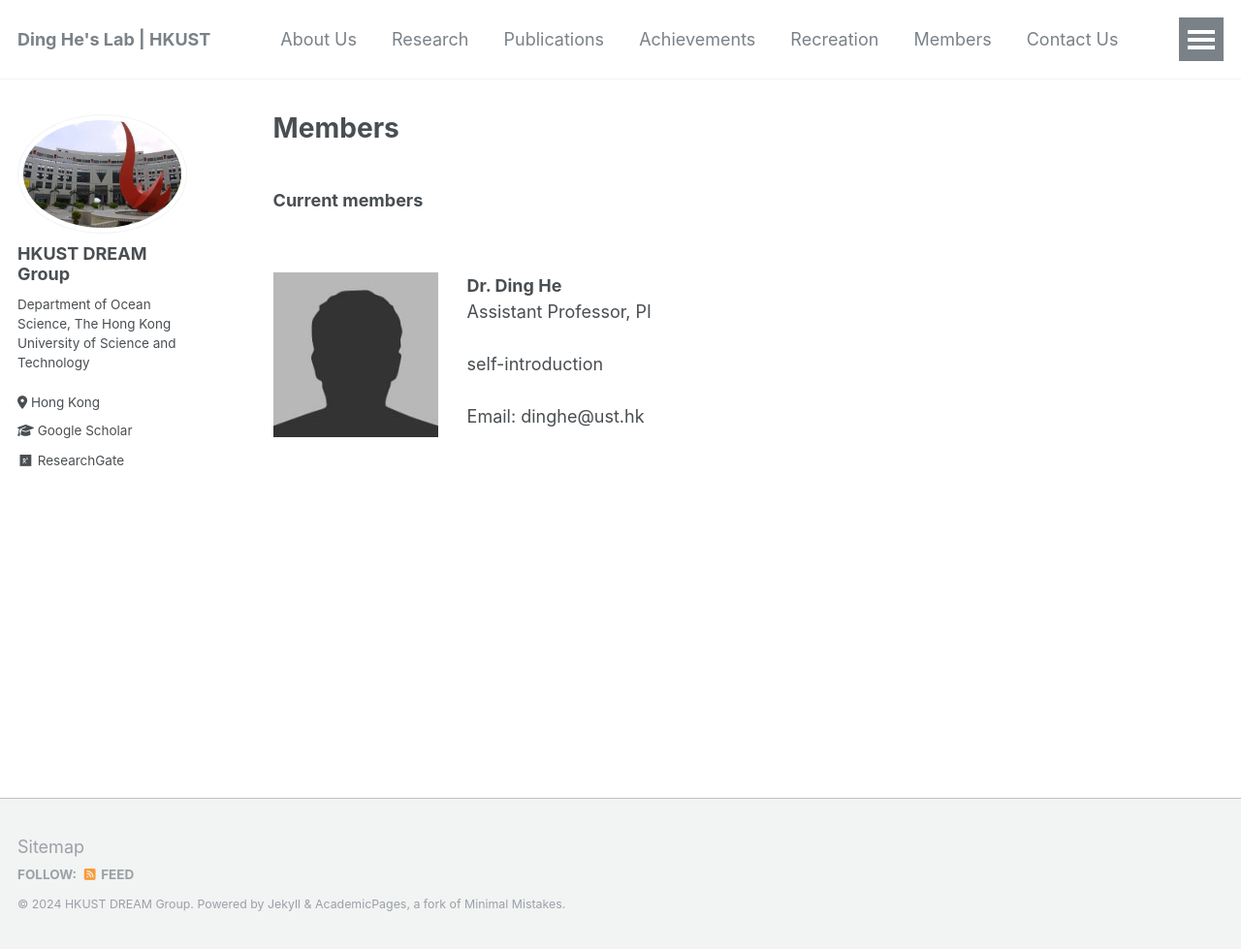
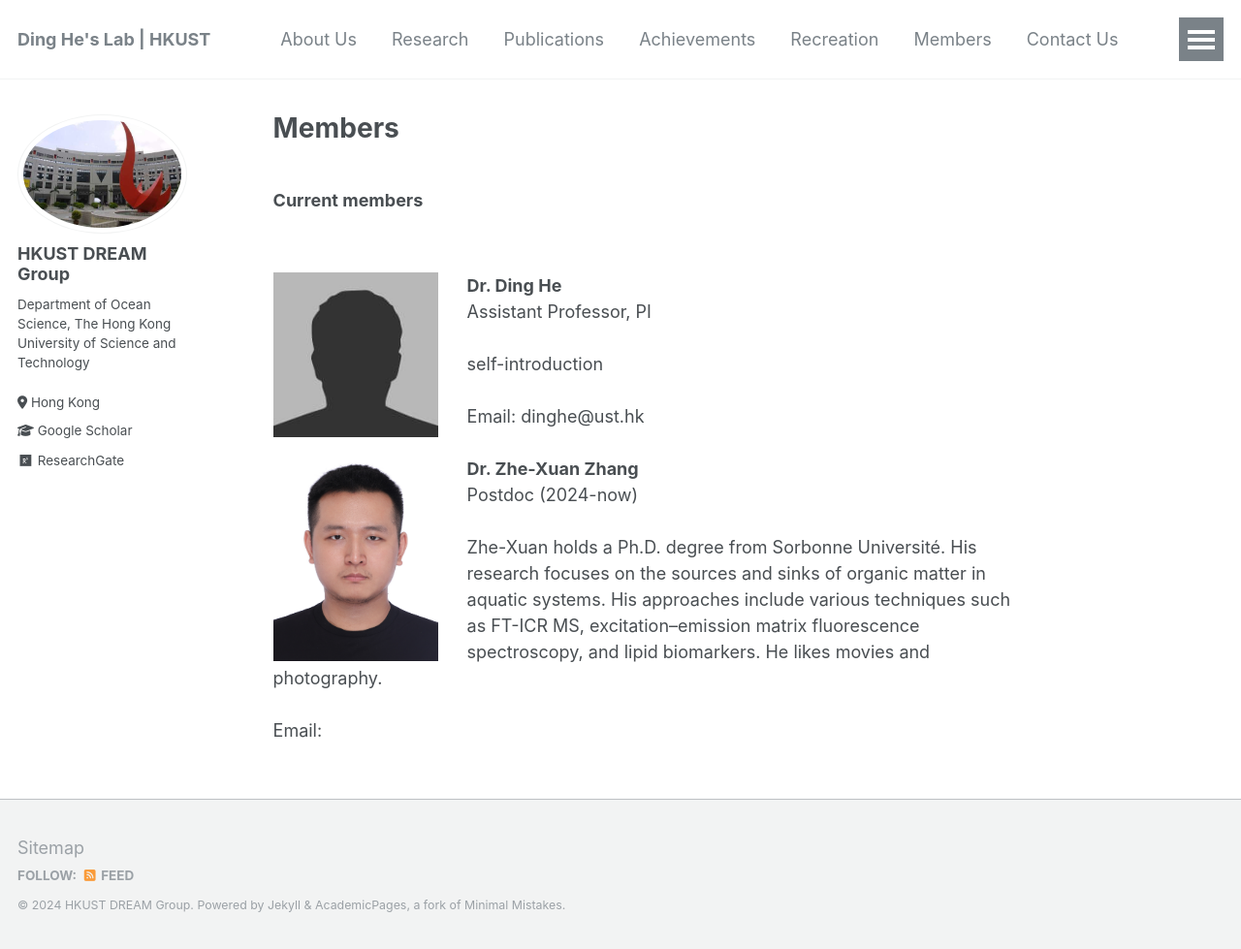
Before and after one commit to hkustDingHe/hkustDingHe.github.io, a Jekyll site: the page built from _pages/members.md, in a window 1280 px wide and 979 px high. Shown: the whole window at 97% size. Built offline with Jekyll 4.4.1, drawn with Linux system fonts in a browser that asks for light colours.

Commit message:
Update members.md

```diff
--- a/_pages/members.md
+++ b/_pages/members.md
@@ -17,3 +17,11 @@
 self-introduction
 <br/><br/>
 Email: dinghe@ust.hk
+<br/><br/>
+**Dr. Zhe-Xuan Zhang** <img align="right" style="float: left; padding-right: 30px;" src="/images/zhengzexuan.jpg" width="200" height="200">
+<br>
+Postdoc (2024-now)
+<br/><br/>
+Zhe-Xuan holds a Ph.D. degree from Sorbonne Université. His research focuses on the sources and sinks of organic matter in aquatic systems. His approaches include various techniques such as FT-ICR MS, excitation–emission matrix fluorescence spectroscopy, and lipid biomarkers. He likes movies and photography.
+<br/><br/>
+Email:
```
